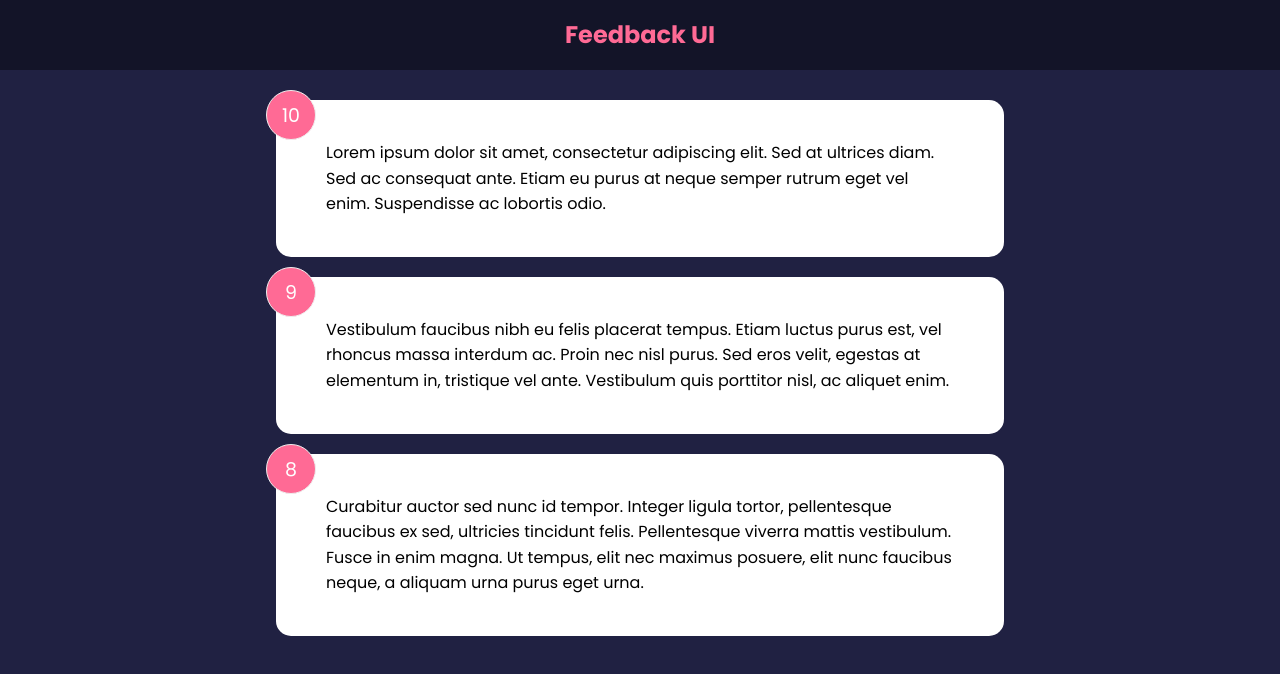
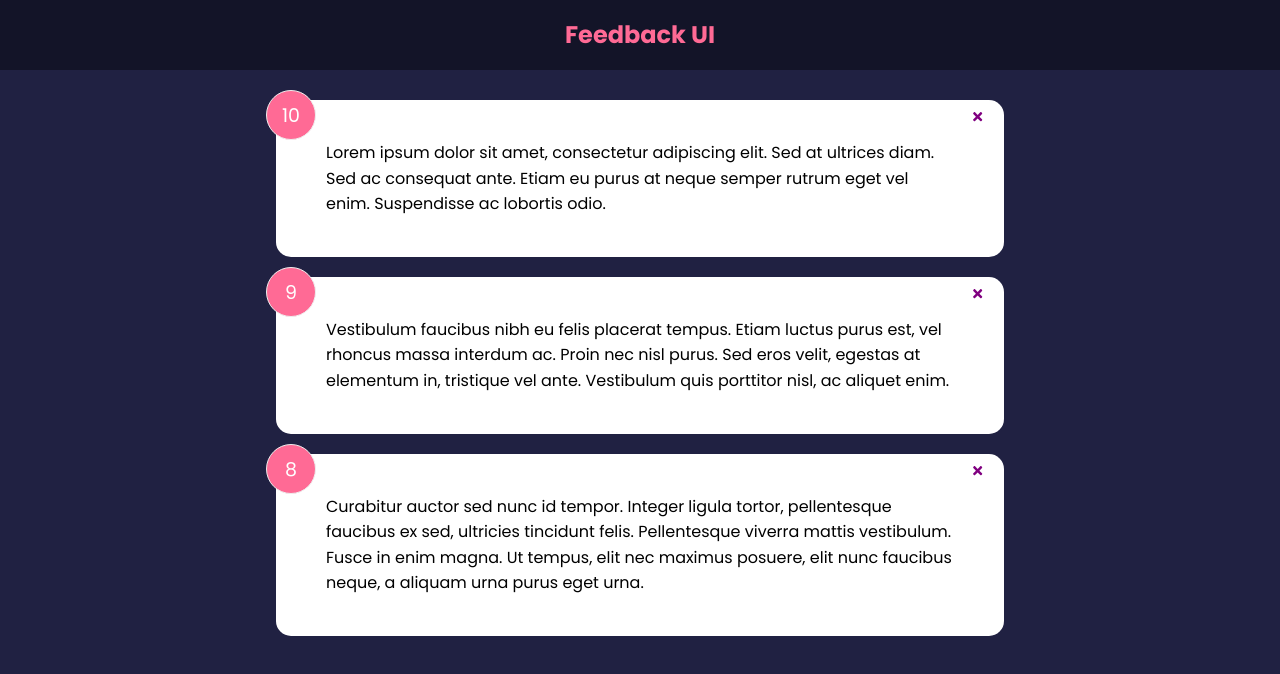
Before and after one commit to stanycruz/feedback-app, a React (Create React App) app: page / in a window 1280 px wide. Shown: the top 674 px of the page. Built offline with nearby package versions, Linux system fonts and the light colour scheme.

Commit message:
feat: add events & prop drilling

```diff
--- a/src/App.js
+++ b/src/App.js
@@ -6,11 +6,18 @@
 function App() {
   const [feedback, setFeedback] = useState(FeedbackData)
 
+  const deleteFeedback = (id) => {
+    if (window.confirm('Are you sure you want to delete?')) {
+      setFeedback(feedback.filter((item) => item.id !== id))
+    }
+  }
+
   return (
     <>
       <Header />
       <div className="container">
-        <FeedbackList feedback={feedback} />
+        <FeedbackList feedback={feedback}
+        handleDelete={deleteFeedback} />
       </div>
     </>
   )
--- a/src/components/FeedbackItem.jsx
+++ b/src/components/FeedbackItem.jsx
@@ -1,11 +1,14 @@
+import { FaTimes } from 'react-icons/fa'
 import PropTypes from 'prop-types'
-
 import Card from './shared/Card'
 
-function FeedbackItem({ item }) {
+function FeedbackItem({ item, handleDelete }) {
   return (
     <Card>
       <div className="num-display">{item.rating}</div>
+      <button onClick={() => handleDelete(item.id)} className="close">
+        <FaTimes color='purple' />
+      </button>
       <div className="text-display">{item.text}</div>
     </Card>
   )
--- a/src/components/FeedbackList.jsx
+++ b/src/components/FeedbackList.jsx
@@ -1,16 +1,22 @@
 import PropTypes from 'prop-types'
 import FeedbackItem from './FeedbackItem'
 
-function FeedbackList({ feedback }) {
-  if (!feedback || feedback.lengh === 0) {
+function FeedbackList({ feedback, handleDelete }) {
+  if (!feedback || feedback.length === 0) {
     return <p>No Feedback Yet</p>
   }
 
-  return <div className="feedback-list">
-    {feedback.map((item) => (
-      <FeedbackItem key={item.id} item={item} />
-    ))}
-  </div>
+  return (
+    <div className="feedback-list">
+      {feedback.map((item) => (
+        <FeedbackItem
+          key={item.id}
+          item={item}
+          handleDelete={handleDelete}
+        />
+      ))}
+    </div>
+  )
 }
 
 FeedbackList.propTypes = {
```
